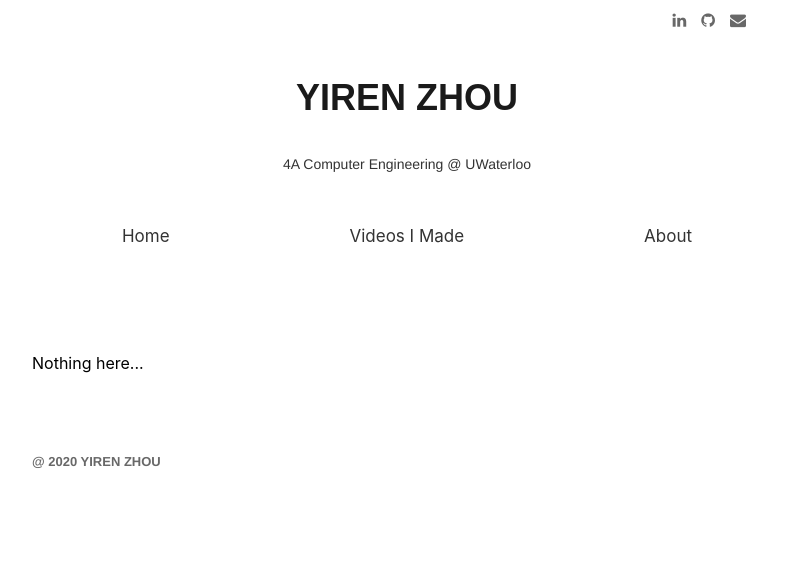
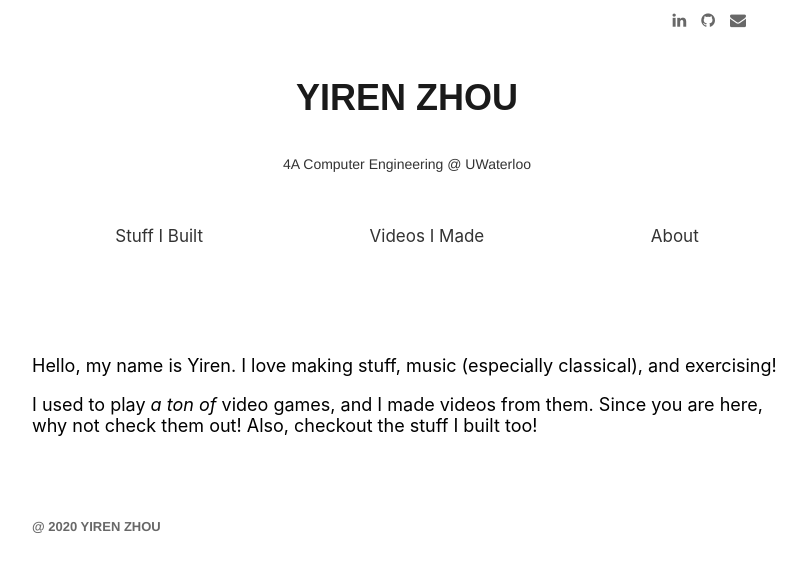
Before and after one commit to yirzhou/zhouyiren.com, a React (Create React App) app: page /about in a window 1280 px wide. Shown: the top 572 px of the page, without its empty margins (233-1039 px from the left). Built offline with nearby package versions, Linux system fonts and the light colour scheme; no server answers.

Commit message:
added about

```diff
--- a/src/components/Content/About/About.js
+++ b/src/components/Content/About/About.js
@@ -4,7 +4,15 @@ import Content from "../Content";
 const about = () => {
     return (
         <Content>
-            <p>Nothing here...</p>
+            <p style={{ fontSize: "18px" }}>
+                Hello, my name is Yiren. I love making stuff, music (especially
+                classical), and exercising!
+            </p>
+            <p style={{ fontSize: "18px" }}>
+                I used to play <em>a ton of</em> video games, and I made videos
+                from them. Since you are here, why not check them out! Also,
+                checkout the stuff I built too!
+            </p>
         </Content>
     );
 };
--- a/src/components/UI/Nav/Nav.js
+++ b/src/components/UI/Nav/Nav.js
@@ -19,7 +19,7 @@ class Nav extends React.Component {
         return (
             <div className={this.state.classes.join(" ")}>
                 <NavItem exact link="/">
-                    Home
+                    Stuff I Built
                 </NavItem>
                 {/* <NavItem exact link="/résumé">
                     Résumé
```
